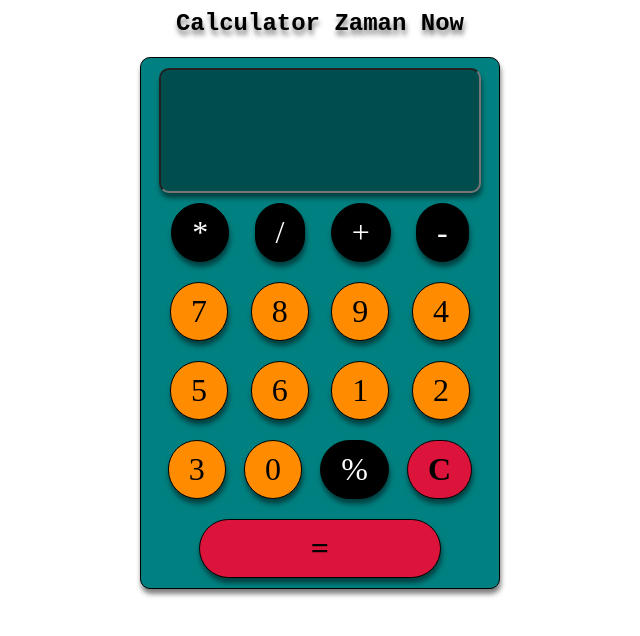
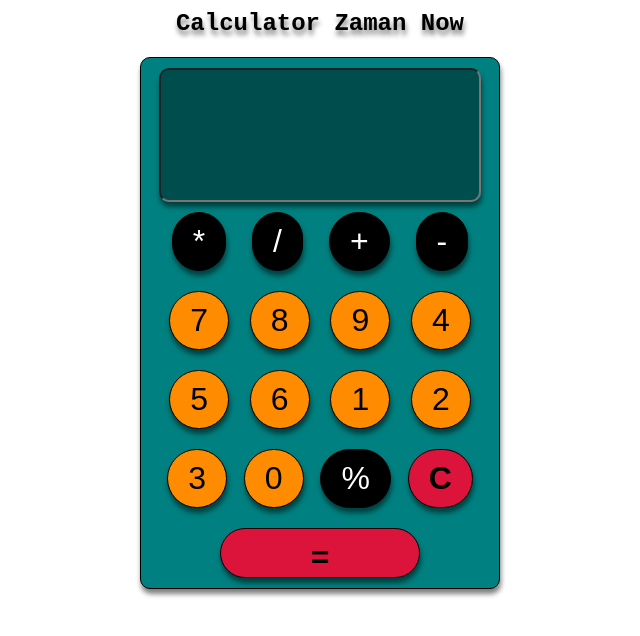
Before and after one commit to sastrapradana/kalkulatorZN, a plain HTML site: page index.html in a window 1280 px wide. Shown: the whole page, without its empty margins (320-960 px from the left). Drawn offline with Linux system fonts and the light colour scheme.

Commit message:
mengubah button

```diff
--- a/index.html
+++ b/index.html
@@ -9,35 +9,35 @@
 </head>
 <body>
     <section id="calculator">
-        <h1>Calculator Zaman Now</h1>
+        <h1>Calculator Zaman <span>Now</span></h1>
         <div class="container">
             <input class="area"></input>
             <ul>
-                <li class="operator" value="*">*</li>
-                <li class="operator" value="/">/</li>
-                <li class="operator" value="+">+</li>
-                <li class="operator" value="-">-</li>
+                <button class="operator" value="*">*</button>
+                <button class="operator" value="/">/</button>
+                <button class="operator" value="+">+</button>
+                <button class="operator" value="-">-</button>
             </ul>
             <ul>
-                <li class="number" value="7">7</li>
-                <li class="number" value="8">8</li>
-                <li class="number" value="9">9</li>
-                <li class="number" value="4">4</li>
+                <button class="number" value="7">7</button>
+                <button class="number" value="8">8</button>
+                <button class="number" value="9">9</button>
+                <button class="number" value="4">4</button>
             </ul>
             <ul>
-                <li class="number" value="5">5</li>
-                <li class="number" value="6">6</li>
-                <li class="number" value="1">1</li>
-                <li class="number" value="2">2</li>
+                <button class="number" value="5">5</button>
+                <button class="number" value="6">6</button>
+                <button class="number" value="1">1</button>
+                <button class="number" value="2">2</button>
             </ul>
             <ul>
-                <li class="number" value="3">3</li>
-                <li class="number" value="0">0</li>
-                <li class="operator" value="%">%</li>
-                <li class="clear" value="Acc">C</li>
+                <button class="number" value="3">3</button>
+                <button class="number" value="0">0</button>
+                <button class="operator" value="%">%</button>
+                <button class="clear" value="Acc">C</button>
             </ul>
             <ul>
-                <li class="hasil" value="=">=</li>
+                <button class="hasil" value="=">=</button>
             </ul>
         </div>
     </section>
--- a/main.js
+++ b/main.js
@@ -12,7 +12,6 @@ const tampilAngka = () => {
     arrNumber.map(n => {
         n.addEventListener('click', () => {
             let a = area.value += n.value;
-            console.log(a);
         })
     })
 }
--- a/main.scss
+++ b/main.scss
@@ -47,12 +47,10 @@
         ul {
             display: flex;
             justify-content: space-around;
-            // border: 1px solid black;
             margin: 10px;
             width: 90%;
             cursor: pointer;
-            li {
-                list-style: none;
+            button {
                 font-size: 2rem;
                 padding: 10px 20px;
                 border: 1px solid black;
@@ -64,6 +62,11 @@
 }
 
 .operator {
+    font-size: 1.3rem;
+    padding: 15px 20px;
+    border: 1px solid black;
+    border-radius: 100px;
+    box-shadow: 1px 5px 5px rgba(0,0,0,0.5);
     background-color: black;
     color: white;
     transition: .2s;
@@ -76,14 +79,17 @@
 .number {
     background-color: darkorange;
     transition: .2s;
+    border: 1px solid black;
+    outline: none;
     &:hover {
-        // box-shadow: inset 10px 50px 50px rgba(0,0,0,0.5);
         background-color: rgb(177, 102, 10);
     }
 }
 
 .hasil {
     width: 200px;
+    height: 50px;
+    border-radius: 100px;
     text-align: center;
     background-color: crimson;
     transition: .2s;
@@ -115,15 +121,29 @@
         // border: 1px solid black;
         h1 {
             margin-top: 10px;
+            span {
+                display: block;
+                text-align: center;
+                font-size: 2rem;
+                color: darkorange;
+                font-family: cursive;
+            }
         }
         .container {
             padding: 10px;
+            height: 500px;
             margin-top: 30px;
             width: 80%;
             border-radius: 20px;
             .area {
                 margin-bottom: 10px;
             }
+            ul {
+                button {
+                    font-size: 1.3rem;
+                    // margin: 0 8px;
+                }
+            }
         }
 }
 }
```
Also changed, not shown: css/main.css, 1 other file.
